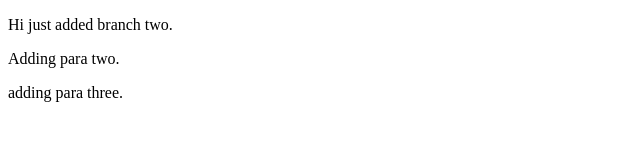
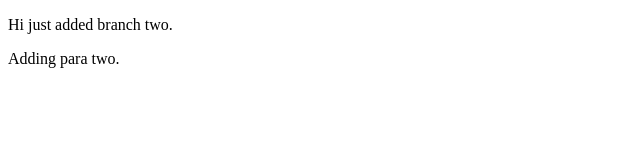
Before and after one commit to Zakir2855/mergeconcept, a plain HTML site: page index.html in a window 1280 px wide. Shown: the whole page, without its empty margins (0-640 px from the left). Drawn offline with Linux system fonts and the light colour scheme.

Commit message:
Revert "adding para three"
This reverts commit 7d54385652b8f46ddb38275faf0834af73f7d448.

```diff
--- a/index.html
+++ b/index.html
@@ -8,7 +8,5 @@
 <body>
     <p>Hi just added branch two.</p>
     <p>Adding para two.</p>
-    <p>adding para three.</p>
-
 </body>
 </html>
```
